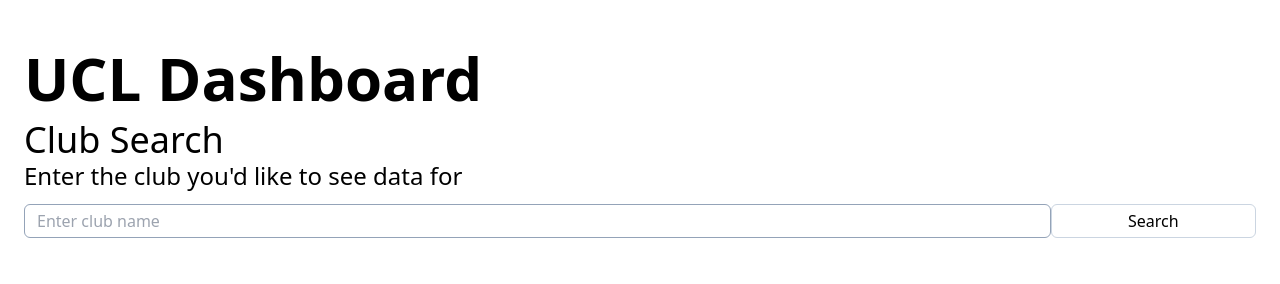
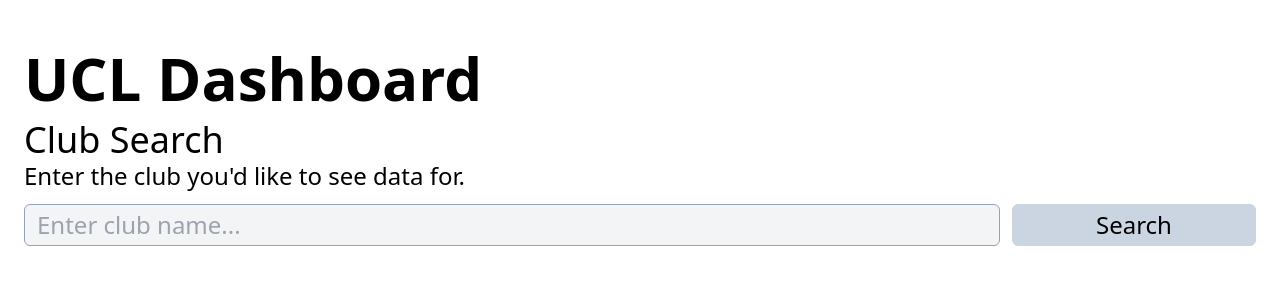
Before and after one commit to kobexamoh/ucl-dashboard, a website with bundled scripts: page index.html in a window 1280 px wide. Built offline with nearby package versions, Linux system fonts and the light colour scheme; no server answers.

Commit message:
Update search bar UI

```diff
--- a/index.html
+++ b/index.html
@@ -17,14 +17,14 @@
         <div class="mt-1 lg:mt-3">
             <h2 class="text-lg md:text-2xl lg:text-4xl font-medium">Club Search</h2>
             <div>
-                <p class="text-sm md:text-xl lg:text-2xl">Enter the club you'd like to see data for</p>
-                <search class="text-sm md:text-base mt-3">
+                <p class="text-sm md:text-xl lg:text-2xl">Enter the club you'd like to see data for.</p>
+                <search class="text-sm md:text-xl lg:text-2xl mt-3">
                     <form action="#" class="flex">
                         <label for="club"></label>
-                        <input type="search" id="clubSearch" placeholder="Enter club name"
-                            class="rounded-md border border-slate-400 py-1 pl-3 lg:w-5/6">
+                        <input type="search" id="clubSearch" placeholder="Enter club name..."
+                            class="bg-gray-100 rounded-md border border-slate-400 py-1 pl-3 w-2/3 lg:w-4/5 text-slate-900">
                         <button type="submit"
-                            class="rounded-md border border-slate-300 px-2 py-1 lg:w-1/6" id="clubLookup">Search</button>
+                            class="rounded-md border border-slate-300 px-2 py-1 w-1/3 lg:w-1/5 bg-slate-300 ml-3" id="clubLookup">Search</button>
                     </form>
                 </search>
             </div>
```
